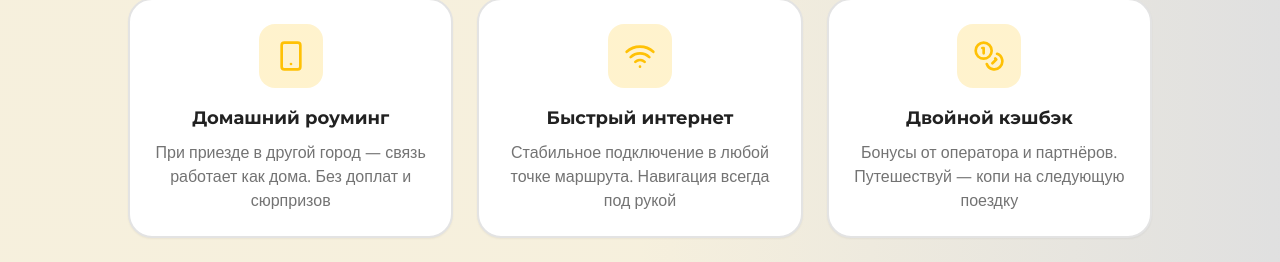
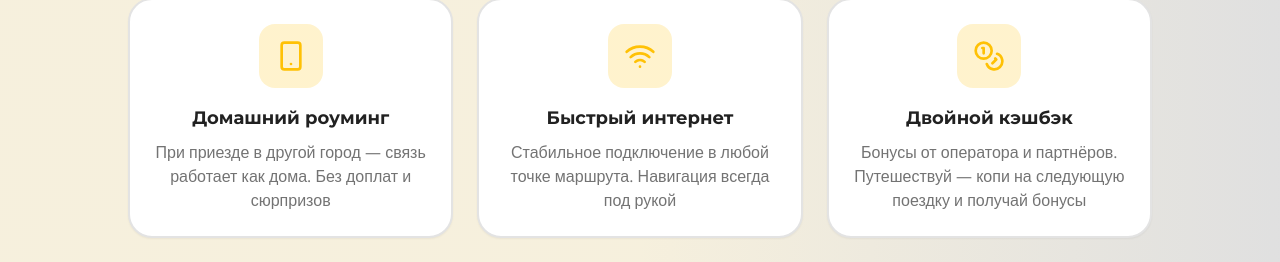
Before and after one commit to pr-poehali-dev/ai-travel-guide-project, a React (Vite) app: page / in a window 1280 px wide. Shown: the part 4514-4776 px from the top of the page. Built offline with nearby package versions, Linux system fonts and the light colour scheme.

Commit message:
добавь в конце предложения "и получай бонусы"

```diff
--- a/src/pages/Index.tsx
+++ b/src/pages/Index.tsx
@@ -295,7 +295,7 @@ const Index = () => {
                 {
                   icon: "Coins",
                   title: "Двойной кэшбэк",
-                  desc: "Бонусы от оператора и партнёров. Путешествуй — копи на следующую поездку"
+                  desc: "Бонусы от оператора и партнёров. Путешествуй — копи на следующую поездку и получай бонусы"
                 }
               ].map((item, index) => (
                 <Card key={index} className="border-2 hover:shadow-xl transition-all duration-300 hover:-translate-y-1">
```
